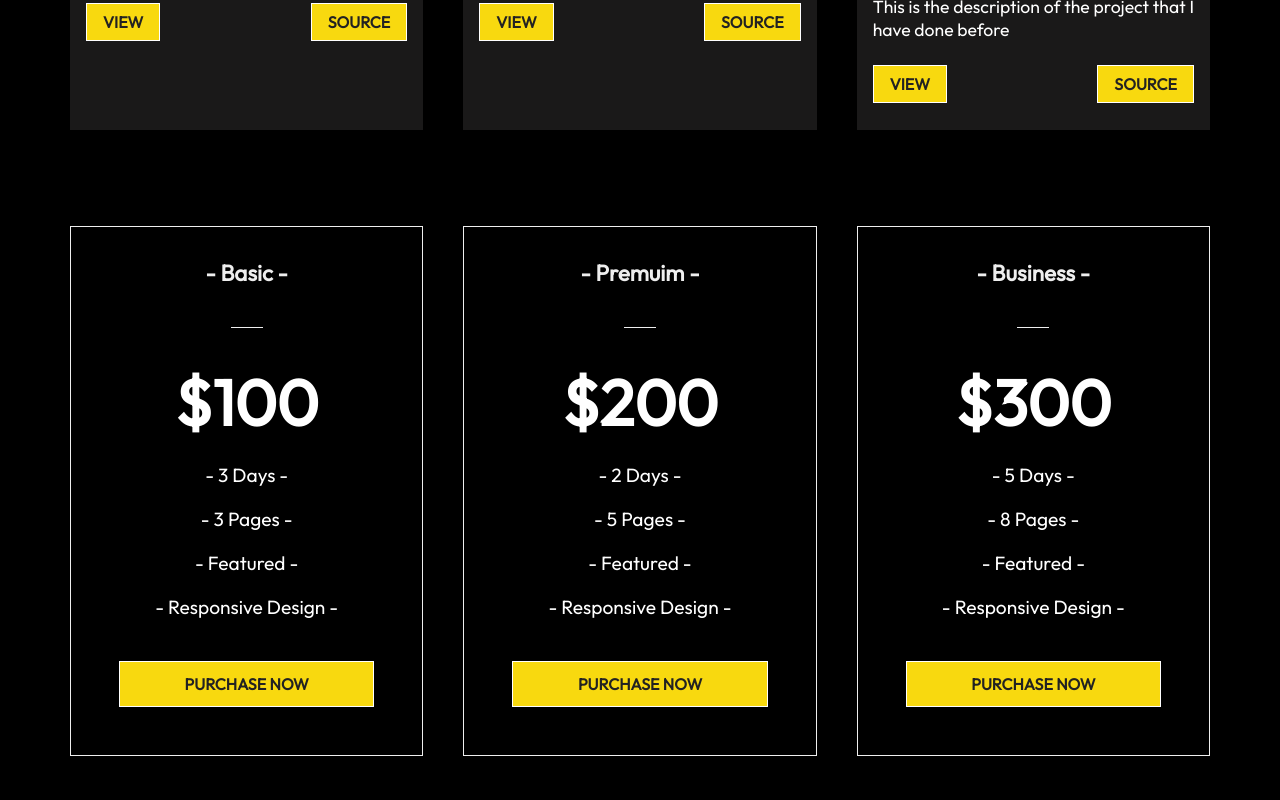
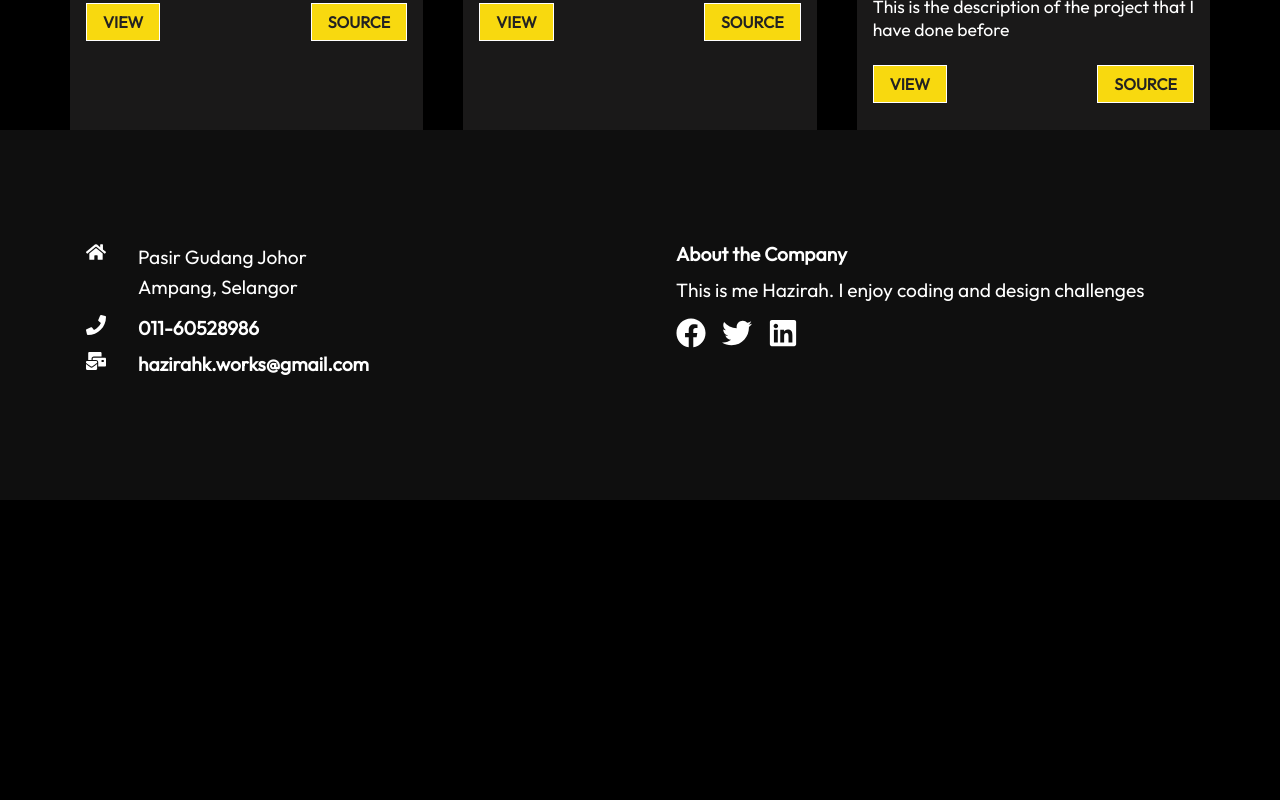
Before and after one commit to hazirahkassim/myapp, a React (Create React App) app: page /project in a window 1280 px wide. Shown: the part 920-1720 px from the top of the page. After the commit the page ends 1420 px from the top, so only its background shows below. Built offline with nearby package versions, Linux system fonts and the light colour scheme.

Commit message:
remove pricing card

```diff
--- a/src/routes/Project.js
+++ b/src/routes/Project.js
@@ -11,7 +11,7 @@ const Project = () => {
       <Navbar/>
       <HeroImg2 heading="PROJECTS." text="Some of my most recent works" />
       <Work/>
-      <PricingCard/>
+      {/* <PricingCard/> */}
       <Footer/>
     </div>
   )
```
